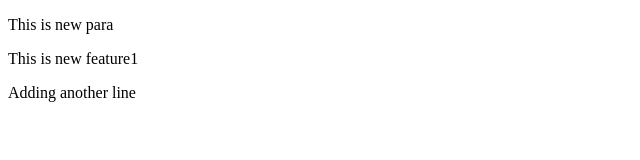
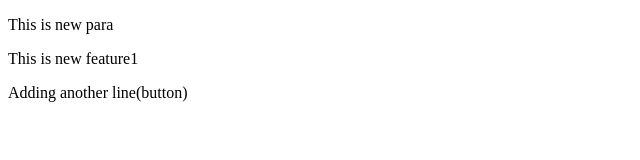
Before and after one commit to Himanshu-0p/localrepo, a plain HTML site: page index.html in a window 1280 px wide. Shown: the full height of the page, 0-640 px from the left. Drawn offline with Linux system fonts and the light colour scheme.

```diff
--- a/index.html
+++ b/index.html
@@ -9,6 +9,6 @@
 <body>
     <p>This is new para</p>
     <p>This is new feature1</p>
-    <p>Adding another line</p>
+    <p>Adding another line(button)</p>
 </body>
 </html>
```
